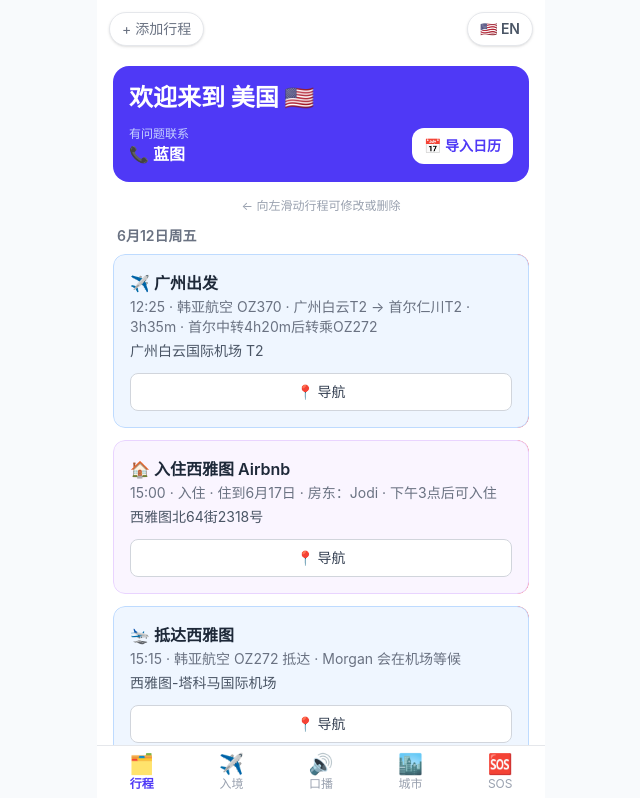
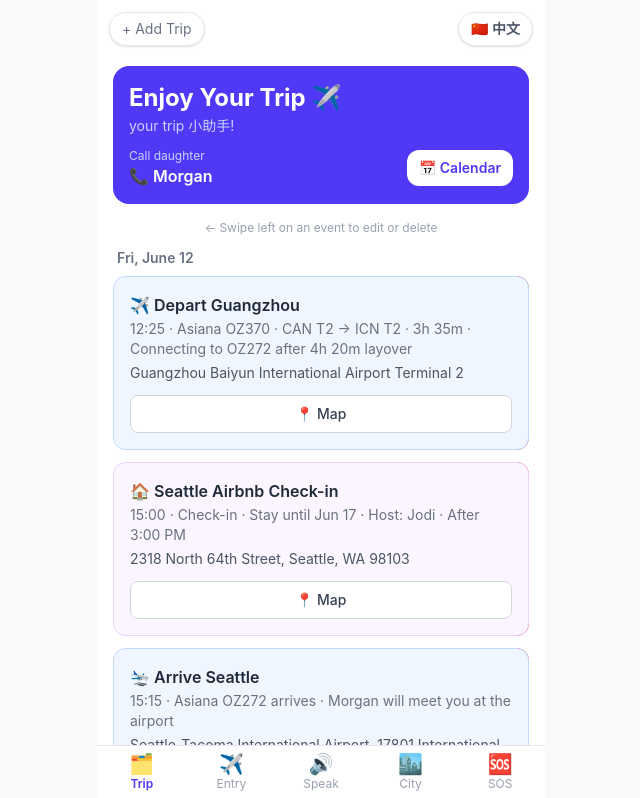
Before and after one commit to mmmorgandata/parentpass, a React (Vite) app: page / in a window 1280 px wide. Shown: the top 798 px of the page, without its empty margins (319-959 px from the left). Built offline with nearby package versions, Linux system fonts and the light colour scheme.

Commit message:
fix: show all events, English default, update header

```diff
--- a/src/context/LanguageContext.jsx
+++ b/src/context/LanguageContext.jsx
@@ -3,7 +3,7 @@ import { createContext, useContext, useState } from 'react'
 const LanguageContext = createContext(null)
 
 export function LanguageProvider({ children }) {
-  const [lang, setLang] = useState('zh')
+  const [lang, setLang] = useState('en')
   const toggle = () => setLang(l => (l === 'zh' ? 'en' : 'zh'))
   return (
     <LanguageContext.Provider value={{ lang, toggle }}>
--- a/src/context/TripContext.jsx
+++ b/src/context/TripContext.jsx
@@ -15,7 +15,10 @@ function loadInitialData() {
   }
   const cached = localStorage.getItem('parentpass_trip')
   if (cached) {
-    try { return JSON.parse(atob(cached)) } catch {}
+    try {
+      const data = JSON.parse(atob(cached))
+      if (data?.events?.length > 0) return data
+    } catch {}
   }
   return defaultTripData
 }
--- a/src/pages/Dashboard.jsx
+++ b/src/pages/Dashboard.jsx
@@ -1,6 +1,5 @@
 import { useState, useRef, useCallback } from 'react'
 import { useTrip } from '../context/TripContext'
-import { getUpcomingEvents } from '../data/tripData'
 import { generateICS, downloadICS } from '../api/ics'
 import { useLang } from '../context/LanguageContext'
 import { t } from '../i18n/translations'
@@ -174,8 +173,11 @@ export default function Dashboard() {
     setTimeout(() => setToast(null), 2500)
   }, [])
 
-  const upcoming = getUpcomingEvents(tripData.events)
-  const grouped = groupByDate(upcoming)
+  const allEvents = [...tripData.events].sort((a, b) => {
+    if (a.date !== b.date) return a.date.localeCompare(b.date)
+    return a.time.localeCompare(b.time)
+  })
+  const grouped = groupByDate(allEvents)
 
   function handleExportCalendar() {
     const ics = generateICS(tripData.events, tripData.traveler)
@@ -200,9 +202,8 @@ export default function Dashboard() {
     <div className="p-4">
       {/* Header */}
       <div className="bg-indigo-600 text-white rounded-2xl p-4 mb-4">
-        <h1 className="text-2xl font-bold">
-          {d.welcomeTo[lang]} {lang === 'zh' ? '美国' : 'America'} 🇺🇸
-        </h1>
+        <h1 className="text-2xl font-bold">Enjoy Your Trip ✈️</h1>
+        <p className="text-indigo-200 text-sm mt-0.5">your trip 小助手!</p>
         <div className="flex items-center justify-between mt-3">
           <div>
             <p className="text-indigo-200 text-xs">{d.contactLabel[lang]}</p>
@@ -229,7 +230,7 @@ export default function Dashboard() {
       )}
 
       {/* Swipe hint */}
-      {upcoming.length > 0 && (
+      {allEvents.length > 0 && (
         <p className="text-xs text-gray-400 text-center mb-3">
           {lang === 'zh' ? '← 向左滑动行程可修改或删除' : '← Swipe left on an event to edit or delete'}
         </p>
```
